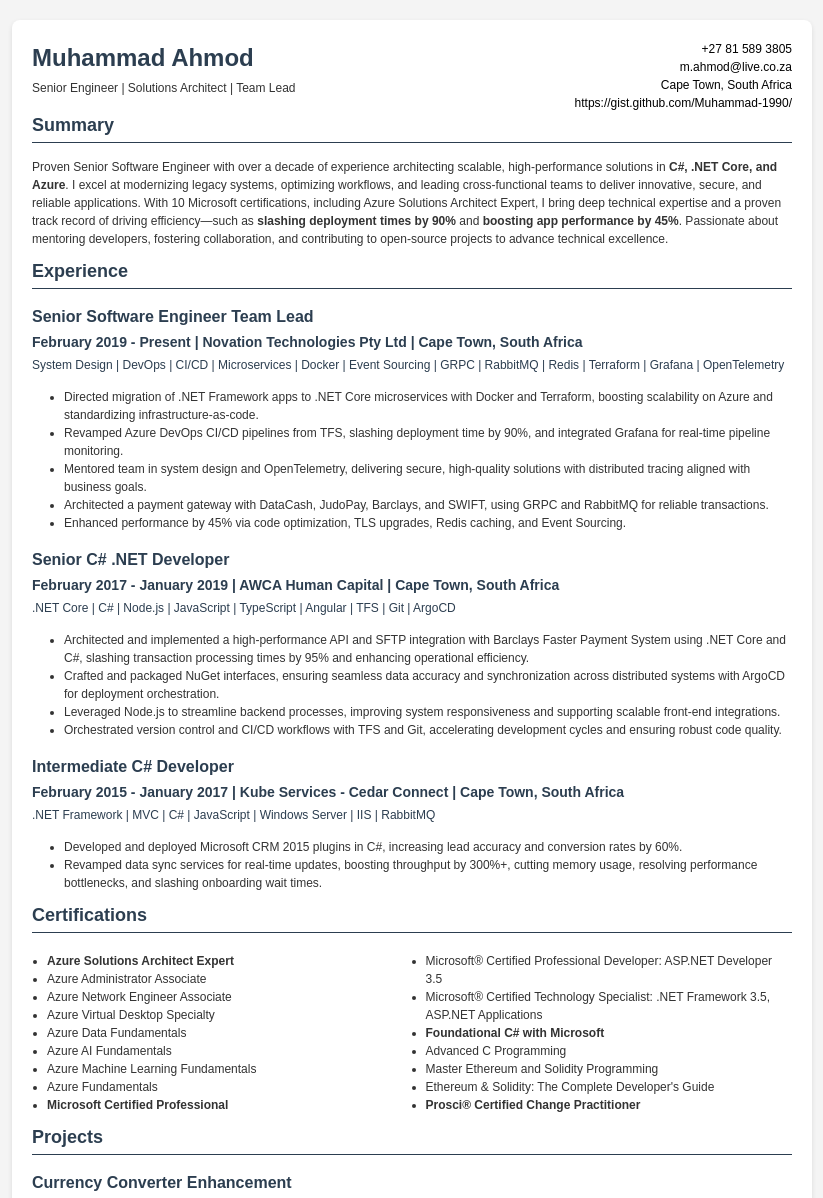
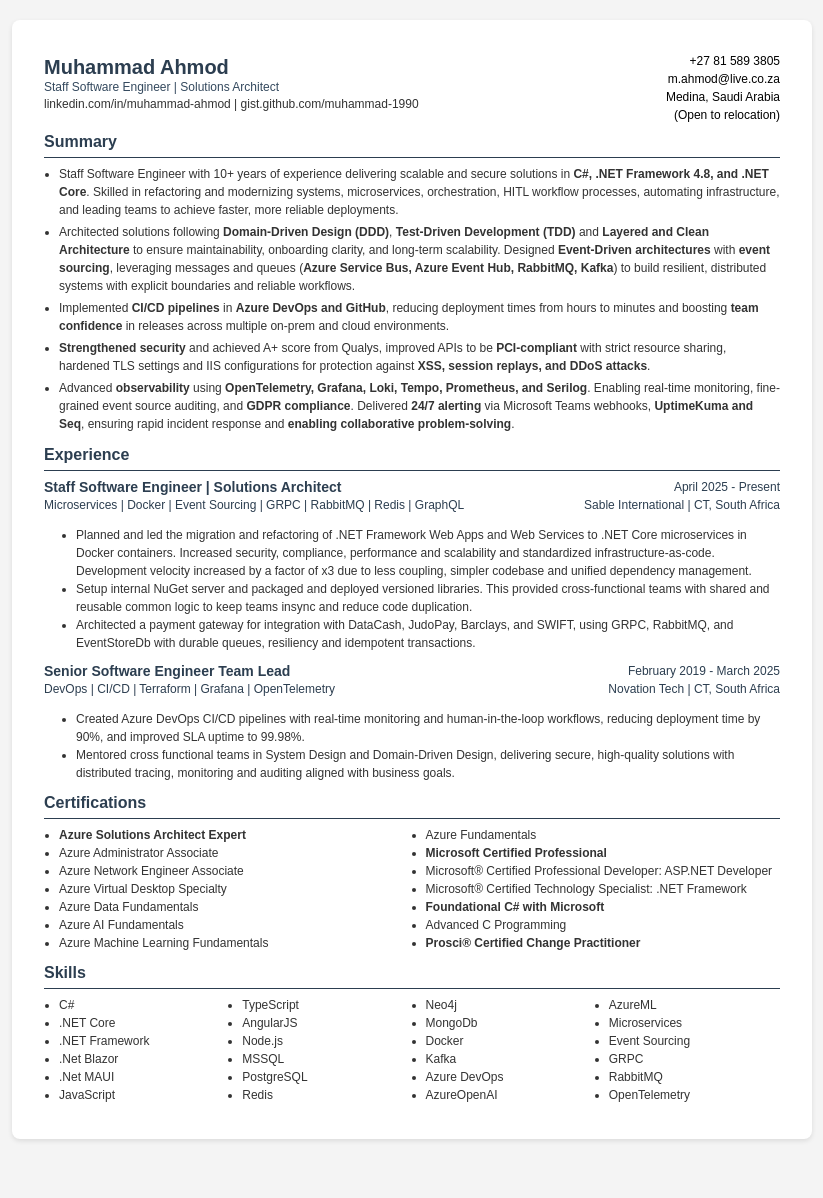
Before and after one commit to Muhammad-1990/cv, a plain HTML site: page index.html in a window 1280 px wide. Shown: the top 1198 px of the page, without its empty margins (228-1051 px from the left). After the commit the page ends 1159 px from the top, so only its background shows below. Drawn offline with Linux system fonts and the light colour scheme.

Commit message:
Refactor styles and update content in index.html
Updated various styles and content in the index.html file, including adjustments to padding, font sizes, and header information. Removed some comments and organized sections for better readability.

```diff
--- a/index.html
+++ b/index.html
@@ -17,9 +17,18 @@
             background-color: #f4f4f4;
         }
 
+        /* [contenteditable="true"] {
+            border: 1px dashed #c5c5c5;
+        } */
+
+        [contenteditable="true"]:focus {
+            border: 1px dashed #c5c5c5;
+            outline: none;
+        }
+
         .container {
             background-color: #fff;
-            padding: 20px;
+            padding: 32px;
             border-radius: 8px;
             box-shadow: 0 2px 5px rgba(0, 0, 0, 0.1);
             max-width: 793px;
@@ -29,11 +38,10 @@
             display: flex;
             justify-content: space-between;
             align-items: flex-start;
-            margin-bottom: -10px;
         }
 
         .header-left {
-            flex: 1;
+            flex: 2;
         }
 
         .header-right {
@@ -45,24 +53,27 @@
         h1 {
             color: #2c3e50;
             margin: 0;
-            font-size: 24px;
+            font-size: 20px;
         }
 
         h2 {
             color: #2c3e50;
-            font-size: 18px;
+            font-size: 16px;
             border-bottom: 1px solid #2c3e50;
             padding-bottom: 3px;
-            margin-top: 10px;
+                padding-top: 6px;
+            margin: 0;
         }
 
         h3 {
             color: #2c3e50;
-            font-size: 16px;
-            margin-bottom: 3px;
+            font-size: 14px;
+            margin-bottom: -5px;
+            margin-top: 6px;
         }
 
         h4 {
+            color: #2c3e50;
             font-size: 12px;
             margin: 6px 0;
         }
@@ -79,14 +90,43 @@
             padding-left: 15px;
         }
 
+        .sub-heading {
+            font-size: 12px;
+            color: #34495e;
+            margin: -4px 0;
+        }
+
+        .summary ul li {
+            margin-bottom: 4px;
+        }
+
         .job {
-            margin-bottom: 10px;
+            /* margin-bottom: 10px; */
+        }
+
+        .job .header {
+            display: flex;
+            justify-content: space-between;
+                margin-bottom: -5px;
+    align-items: flex-end;
+        }
+
+        .job .header-left {
+            flex: 2;
+    align-items: flex-start;
+    display: flex;
+    flex-direction: column;
+        }
+
+        .job .header-right {
+            text-align: right;
+            font-size: 12px;
+            align-items: center;
         }
 
         .job .details {
             color: #2c3e50;
-            font-weight: bold;
-            font-size: 14px;
+            font-size: 12px;
         }
 
         .job ul {
@@ -98,12 +138,16 @@
             color: #2c3e50;
             font-size: 12px;
         }
-
-        .certifications ul,
-        .skills ul {
+        .certifications ul{
             columns: 2;
             -webkit-columns: 2;
             -moz-columns: 2;
+        }
+
+        .skills ul {
+            columns: 4;
+            -webkit-columns: 4;
+            -moz-columns: 4;
         }
 
         .projects ul {
@@ -146,88 +190,184 @@
                 border-radius: 0;
                 max-width: 100%;
             }
+
+            [contenteditable="true"] {
+                border: none;
+            }
         }
     </style>
 </head>
+<!-- https://muhammad-1990.github.io/cv/  https://learn.microsoft.com/en-us/users/muhammadahmod/transcript/d9kjes20xkjolwj-->
+<!-- <p>gist.github.com/muhammad-1990</p> -->
+<!-- <p>learn.microsoft.com/en-us/users/muhammadahmod/transcript/d9kjes20xkjolwj</p> -->
 
 <body>
     <div class="container">
         <div class="header">
             <div class="header-left">
                 <h1>Muhammad Ahmod</h1>
-                <p>Senior Engineer | Solutions Architect | Team Lead</p>
+                <p class="sub-heading">Staff Software Engineer | Solutions Architect</p>
+                <p>linkedin.com/in/muhammad-ahmod | gist.github.com/muhammad-1990</p>
             </div>
             <div class="header-right">
                 <div>+27 81 589 3805</div>
                 <div>m.ahmod@live.co.za</div>
-                <div>Cape Town, South Africa</div>
-                <div>https://gist.github.com/Muhammad-1990/</div>
+                <div>Medina, Saudi Arabia</div>
+                <div>(Open to relocation)</div>
+
             </div>
-
         </div>
 
         <div class="summary">
             <h2>Summary</h2>
-            <p>Proven Senior Software Engineer with over a decade of experience architecting scalable, high-performance
-                solutions in <strong>C#, .NET Core, and Azure</strong>. I excel at modernizing legacy systems,
-                optimizing workflows, and
-                leading cross-functional teams to deliver innovative, secure, and reliable applications. With 10
-                Microsoft certifications, including Azure Solutions Architect Expert, I bring deep technical expertise
-                and a proven track record of driving efficiency—such as <strong>slashing deployment times by
-                    90%</strong> and <strong>boosting
-                    app performance by 45%</strong>. Passionate about mentoring developers, fostering collaboration, and
-                contributing
-                to open-source projects to advance technical excellence.</p>
+            <ul>
+                <li>
+                    Staff Software Engineer with 10+ years of experience delivering scalable and secure solutions in
+                    <strong>C#, .NET Framework 4.8, and .NET Core</strong>. Skilled in refactoring and modernizing
+                    systems, microservices, orchestration, HITL workflow processes,
+                    automating infrastructure, and leading teams to achieve faster, more reliable deployments.
+                </li>
+                <li>
+                    Architected solutions following <strong>Domain-Driven Design
+                        (DDD)</strong>, <strong>Test-Driven Development (TDD)</strong> and
+                    <strong>Layered and Clean Architecture</strong> to ensure maintainability, onboarding clarity, and
+                    long-term
+                    scalability. Designed <strong>Event-Driven architectures</strong> with <strong>event sourcing</strong>,
+                    leveraging messages and queues
+                    (<strong>Azure Service Bus, Azure Event Hub, RabbitMQ, Kafka</strong>) to build resilient,
+                    distributed systems with explicit
+                    boundaries and reliable workflows.
+                </li>
+                <!-- <li>
+                    Designed <strong>Event-Driven architectures</strong> with <strong>event sourcing</strong>,
+                    leveraging messages and queues
+                    (<strong>Azure Service Bus, Azure Event Hub, RabbitMQ, Kafka</strong>) to build resilient,
+                    distributed systems with explicit
+                    boundaries and reliable workflows.
+                </li> -->
+                <li>
+                    Implemented <strong>CI/CD pipelines</strong> in <strong>Azure DevOps and GitHub</strong>, reducing
+                    deployment times from hours to minutes and boosting <strong>team confidence</strong> in releases
+                    across multiple on-prem and cloud environments.
+                </li>
+                <li>
+                    <strong>Strengthened security</strong> and achieved A+ score from Qualys, improved APIs to be
+                    <strong>PCI-compliant</strong> with strict resource sharing, hardened TLS settings and IIS
+                    configurations for
+                    protection against <strong>XSS, session replays, and DDoS attacks</strong>.
+                </li>
+                <!-- <li>
+                    Applied <strong>diagramming-as-code</strong> (PUML, C4 context model) for architecture planning and
+                    integration, accelerating developer onboarding and improving clarity in system design.
+                </li>
+                <li>
+                    Built <strong>containerized remote development environments</strong> that cut setup and
+                    installations from days
+                    to instant productivity.
+                </li>
+                <li>
+                    Expertise in <strong>infrastructure automation</strong> (<strong>Kestra, Ansible, Terraform, Docker,
+                        Kubernetes</strong>) for
+                    production deployment, scaling and A/B testing, eliminating manual scripts, user errors and setup
+                    complexity.
+                </li> -->
+                <li>
+                    Advanced <strong>observability</strong> using <strong>OpenTelemetry, Grafana, Loki, Tempo,
+                        Prometheus, and
+                        Serilog</strong>. Enabling real-time monitoring, fine-grained event source auditing, and
+                    <strong>GDPR compliance</strong>. Delivered <strong>24/7 alerting</strong> via Microsoft Teams webhooks, <strong>UptimeKuma and
+                        Seq</strong>, ensuring rapid incident
+                    response and <strong>enabling collaborative problem-solving</strong>.
+                </li>
+                <!-- <li>
+                    Delivered <strong>24/7 alerting</strong> via Microsoft Teams webhooks, <strong>UptimeKuma and
+                        Seq</strong>, ensuring rapid incident
+                    response and <strong>enabling collaborative problem-solving</strong>.
+                </li> -->
+            </ul>
         </div>
 
         <div class="experience">
             <h2>Experience</h2>
             <div class="job">
-                <h3>Senior Software Engineer Team Lead</h3>
-                <p class="details">February 2019 - Present | Novation Technologies Pty Ltd | Cape Town, South Africa</p>
-                <p class="skills">System Design | DevOps | CI/CD | Microservices | Docker | Event Sourcing | GRPC |
-                    RabbitMQ | Redis | Terraform | Grafana | OpenTelemetry</p>
+                <div class="header">
+                    <div class="header-left">
+                        <h3>Staff Software Engineer | Solutions Architect</h3>
+                        <p class="skills">Microservices | Docker | Event Sourcing | GRPC | RabbitMQ | Redis | GraphQL</p>
+                    </div>
+                    <div class="header-right">
+                        <p class="details">April 2025 - Present </br> Sable International | CT, South Africa</p>
+                    </div>
+                </div>
+
                 <ul>
-                    <li>Directed migration of .NET Framework apps to .NET Core microservices with Docker and Terraform,
-                        boosting scalability on Azure and standardizing infrastructure-as-code.</li>
-                    <li>Revamped Azure DevOps CI/CD pipelines from TFS, slashing deployment time by 90%, and integrated
-                        Grafana for real-time pipeline monitoring.</li>
-                    <li>Mentored team in system design and OpenTelemetry, delivering secure, high-quality solutions with
-                        distributed tracing aligned with business goals.</li>
-                    <li>Architected a payment gateway with DataCash, JudoPay, Barclays, and SWIFT, using GRPC and
-                        RabbitMQ for reliable transactions.</li>
-                    <li>Enhanced performance by 45% via code optimization, TLS upgrades, Redis caching, and Event
-                        Sourcing.</li>
+                    <li>Planned and led the migration and refactoring of .NET Framework Web Apps and Web Services to
+                        .NET Core microservices in Docker containers. Increased security, compliance, performance and
+                        scalability and standardized infrastructure-as-code. Development velocity increased by a factor
+                        of x3 due to less coupling, simpler codebase and unified dependency management.</li>
+                    <li>Setup internal NuGet server and packaged and deployed versioned libraries. This provided
+                        cross-functional teams with shared and reusable common logic to keep teams insync and reduce
+                        code duplication.</li>
+                    <li>Architected a payment gateway for integration with DataCash, JudoPay, Barclays, and SWIFT, using
+                        GRPC,
+                        RabbitMQ, and EventStoreDb with durable queues, resiliency and idempotent transactions.</li>
                 </ul>
             </div>
             <div class="job">
-                <h3>Senior C# .NET Developer</h3>
-                <p class="details">February 2017 - January 2019 | AWCA Human Capital | Cape Town, South Africa</p>
-                <p class="skills">.NET Core | C# | Node.js | JavaScript | TypeScript | Angular | TFS | Git | ArgoCD</p>
+                <div class="header">
+                    <div class="header-left">
+                        <h3>Senior Software Engineer Team Lead</h3>
+                        <p class="skills">DevOps | CI/CD | Terraform | Grafana | OpenTelemetry</p>
+                    </div>
+                    <div class="header-right">
+                        <p class="details">February 2019 - March 2025 </br> Novation Tech | CT, South Africa</p>
+                    </div>
+                </div>
+
                 <ul>
-                    <li>Architected and implemented a high-performance API and SFTP integration with Barclays Faster
-                        Payment System using .NET Core and C#, slashing transaction processing times by 95% and
-                        enhancing operational efficiency.</li>
-                    <li>Crafted and packaged NuGet interfaces, ensuring seamless data accuracy and synchronization
-                        across distributed systems with ArgoCD for deployment orchestration.</li>
-                    <li>Leveraged Node.js to streamline backend processes, improving system responsiveness and
-                        supporting scalable front-end integrations.</li>
-                    <li>Orchestrated version control and CI/CD workflows with TFS and Git, accelerating development
-                        cycles and ensuring robust code quality.</li>
+                    <li>Created Azure DevOps CI/CD pipelines with real-time monitoring and human-in-the-loop workflows,
+                        reducing deployment time by 90%, and improved SLA uptime to 99.98%.</li>
+                    <li>Mentored cross functional teams in System Design and Domain-Driven Design, delivering secure,
+                        high-quality solutions with
+                        distributed tracing, monitoring and auditing aligned with business goals.</li>
+                </ul>
+            </div>
+            <!-- <div class="job">
+                <div class="header">
+                    <div class="header-left">
+                        <h3>Senior C# .NET Developer</h3>
+                        <p class="skills">.NET Core | C# | Node.js | JavaScript | TypeScript | Angular | TFS | Git | ArgoCD</p>
+                    </div>
+                    <div class="header-right">
+                        <p class="details">February 2017 - January 2019 </br> AWCA Human Capital | CT, South Africa</p>
+                    </div>
+                </div>
+                <ul>
+                    <li>Responsible for multiple client facing web applications and client portals, and custom plugin
+                        development for Sitefinity CMS, ensuring security, scalability and performance.</li>
+                    <li>Engineered Identity and Access Management (IAM) solutions for secure authentication and
+                        authorization using oAuth flows, secure cookies and JWT tokens.</li>
                 </ul>
             </div>
             <div class="job">
-                <h3>Intermediate C# Developer</h3>
-                <p class="details">February 2015 - January 2017 | Kube Services - Cedar Connect | Cape Town, South
-                    Africa</p>
-                <p class="skills">.NET Framework | MVC | C# | JavaScript | Windows Server | IIS | RabbitMQ</p>
+                <div class="header">
+                    <div class="header-left">
+                        <h3>Intermediate C# Developer</h3>
+                        <p class="skills">.NET Framework | MVC | C# | JavaScript | Windows Server | IIS | RabbitMQ</p>
+                    </div>
+                    <div class="header-right">
+                        <p class="details">February 2015 - January 2017 </br> Kube Services | CT, South Africa</p>
+                    </div>
+                </div>
+
                 <ul>
-                    <li>Developed and deployed Microsoft CRM 2015 plugins in C#, increasing lead accuracy and conversion
-                        rates by 60%.</li>
-                    <li>Revamped data sync services for real-time updates, boosting throughput by 300%+, cutting memory
-                        usage, resolving performance bottlenecks, and slashing onboarding wait times.</li>
+                    <li>Developed and deployed Microsoft CRM 2015 plugins in C#, <strong>increasing lead accuracy and
+                            conversion
+                            rates by 60%</strong>.</li>
+                    <li>Revamped data sync services for real-time updates, increasing throughput, reducing memory
+                        footprint by <strong>more than 300MB</strong> and resolving performance bottlenecks.</li>
                 </ul>
-            </div>
+            </div> -->
         </div>
 
         <div class="certifications">
@@ -242,16 +382,16 @@
                 <li>Azure Machine Learning Fundamentals</li>
                 <li>Azure Fundamentals</li>
                 <li><strong>Microsoft Certified Professional</strong></li>
-                <li>Microsoft® Certified Professional Developer: ASP.NET Developer 3.5</li>
-                <li>Microsoft® Certified Technology Specialist: .NET Framework 3.5, ASP.NET Applications</li>
+                <li>Microsoft® Certified Professional Developer: ASP.NET Developer</li>
+                <li>Microsoft® Certified Technology Specialist: .NET Framework</li>
                 <li><strong>Foundational C# with Microsoft</strong></li>
                 <li>Advanced C Programming</li>
-                <li>Master Ethereum and Solidity Programming</li>
-                <li>Ethereum & Solidity: The Complete Developer's Guide</li>
+                <!-- <li>Master Ethereum and Solidity Programming</li> -->
+                <!-- <li>Ethereum & Solidity: The Complete Developer's Guide</li> -->
                 <li><strong>Prosci® Certified Change Practitioner</strong></li>
             </ul>
         </div>
-
+<!--
         <div class="projects">
             <h2>Projects</h2>
 
@@ -305,8 +445,6 @@
                     <strong>4.5/5-star</strong> user satisfaction rating.
                 </li>
             </ul>
-
-
 
             <h3>Exchange Rate Update Service Revamp</h3>
 
@@ -404,109 +542,36 @@
             </ul>
 
         </div>
-
+    -->
         <div class="skills">
             <h2>Skills</h2>
-            <h4>Languages & Frameworks</h4>
             <ul>
                 <li>C#</li>
                 <li>.NET Core</li>
                 <li>.NET Framework</li>
+                <li>.Net Blazor</li>
+                <li>.Net MAUI</li>
                 <li>JavaScript</li>
                 <li>TypeScript</li>
-                <li>Angular</li>
+                <li>AngularJS</li>
                 <li>Node.js</li>
-                <li>C</li>
-                <li>C++</li>
-                <li>Python</li>
-                <li>Lua</li>
-            </ul>
-            <h4>Cloud & Infrastructure</h4>
-            <ul>
-                <li>Azure</li>
+                <li>MSSQL</li>
+                <li>PostgreSQL</li>
+                <li>Redis</li>
+                <li>Neo4j</li>
+                <li>MongoDb</li>
                 <li>Docker</li>
-                <li>Podman</li>
-                <li>Redis</li>
-                <li>Windows Server</li>
-                <li>IIS</li>
-                <li>Linux</li>
-                <li>Proxmox</li>
-                <li>Kasm</li>
-                <li>Vagrant</li>
-            </ul>
-            <h4>DevOps & Tools</h4>
-            <ul>
+                <li>Kafka</li>
                 <li>Azure DevOps</li>
-                <li>CI/CD</li>
-                <li>Git</li>
-                <li>Gitea</li>
-                <li>TFS</li>
-                <li>GitHub Actions</li>
-                <li>Ansible</li>
-                <li>Terraform</li>
-                <li>Portainer</li>
-                <li>Polly</li>
-                <li>Serilog</li>
-            </ul>
-        </div>
-        <div class="skills">
-            <h2>Skills</h2>
-            <h4>Architecture</h4>
-            <ul>
+                <li>AzureOpenAI</li>
+                <li>AzureML</li>
                 <li>Microservices</li>
                 <li>Event Sourcing</li>
                 <li>GRPC</li>
                 <li>RabbitMQ</li>
-                <li>System Design</li>
-                <li>YARP</li>
-                <li>Traefik</li>
-                <li>HAProxy</li>
-            </ul>
-            <h4>Observability</h4>
-            <ul>
                 <li>OpenTelemetry</li>
-                <li>Grafana</li>
-                <li>Tempo</li>
-                <li>Loki</li>
-                <li>SEQ</li>
-                <li>Uptime Kuma</li>
-            </ul>
-            <h4>Documentation & APIs</h4>
-            <ul>
-                <li>OpenAPI</li>
-                <li>Swagger</li>
-                <li>Docusaurus</li>
-                <li>Confluence</li>
-            </ul>
-            <h4>Orchestration & Security</h4>
-            <ul>
-                <li>ArgoCD</li>
-                <li>Kestra</li>
-                <li>Teleport</li>
-            </ul>
-            <h4>AI & Machine Learning</h4>
-            <ul>
-                <li>AzureOpenAI</li>
-                <li>AzureML</li>
-                <li>Microsoft.Extensions.AI</li>
-                <li>Semantic Kernel</li>
-                <li>Langchain</li>
-                <li>TensorFlow</li>
-                <li>PyTorch</li>
-                <li>Scikit-Learn</li>
-            </ul>
-            <h4>Blockchain</h4>
-            <ul>
-                <li>Smart Contracts</li>
-                <li>Solana</li>
-                <li>Ethereum</li>
-                <li>XRPL</li>
-                <li>Metamask</li>
-                <li>Solidity</li>
-                <li>Phantom</li>
             </ul>
         </div>
-
     </div>
 </body>
 
```
